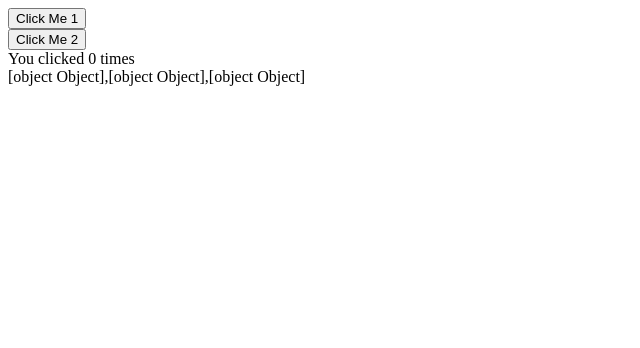
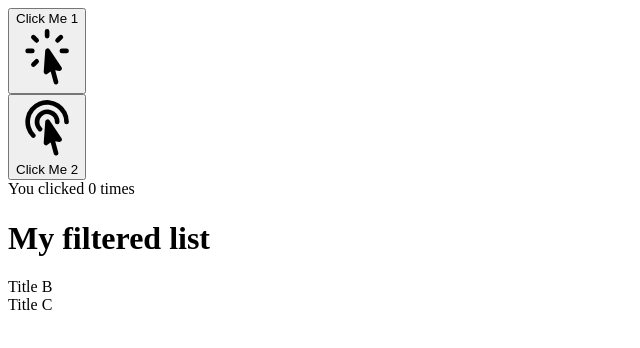
Before and after one commit to rebekahcallkacz/react-lifting-state, a React (Create React App) app: page / in a window 1280 px wide. Shown: the top 348 px of the page, without its empty margins (0-640 px from the left). Built offline with nearby package versions, Linux system fonts and the light colour scheme.

Commit message:
filter demo and children demo

```diff
--- a/src/App.js
+++ b/src/App.js
@@ -1,8 +1,10 @@
 import { React, useState, useEffect } from "react";
 
+import ClickerCircleIcon from "./ClickerCircleIcon";
+import ClickerIcon from "./ClickerIcon";
 import Counter from "./Counter";
 import CounterDisplay from "./CounterDisplay";
-import SortDemo from "./SortDemo";
+import FilterDemo from "./FilterDemo";
 
 // I create custom hooks when I want to be able to reuse them for multiple components
 // It isn't necessary here, but I'm including it for the sake of the demo
@@ -23,18 +25,16 @@ function App() {
 
   return (
     <div>
-      <Counter
-        clickCount={clickCount}
-        setClickCount={setClickCount}
-        label={"Click Me 1"}
-      />
-      <Counter
-        clickCount={clickCount}
-        setClickCount={setClickCount}
-        label={"Click Me 2"}
-      />
+      <Counter clickCount={clickCount} setClickCount={setClickCount}>
+        <div>{"Click Me 1"}</div>
+        <ClickerIcon />
+      </Counter>
+      <Counter clickCount={clickCount} setClickCount={setClickCount}>
+        <ClickerCircleIcon />
+        <div>{"Click Me 2"}</div>
+      </Counter>
       <CounterDisplay clickCount={clickCount} />
-      <SortDemo />
+      <FilterDemo />
     </div>
   );
 }
--- /dev/null
+++ b/src/ClickerCircleIcon.js
@@ -0,0 +1,20 @@
+import React from "react";
+
+const ClickerCircleIcon = () => {
+  return (
+    <svg
+      xmlns="http://www.w3.org/2000/svg"
+      viewBox="0 0 20 20"
+      fill="currentColor"
+      className="w-5 h-5"
+    >
+      <path
+        fillRule="evenodd"
+        d="M6.111 11.89A5.5 5.5 0 1115.501 8 .75.75 0 1017 8a7 7 0 10-11.95 4.95.75.75 0 001.06-1.06zm2.121-5.658a2.5 2.5 0 000 3.536.75.75 0 11-1.06 1.06A4 4 0 1114 8a.75.75 0 01-1.5 0 2.5 2.5 0 00-4.268-1.768zm2.534 1.279a.75.75 0 00-1.37.364l-.492 6.861a.75.75 0 001.204.65l1.043-.799.985 3.678a.75.75 0 001.45-.388l-.978-3.646 1.292.204a.75.75 0 00.74-1.16l-3.874-5.764z"
+        clipRule="evenodd"
+      />
+    </svg>
+  );
+};
+
+export default ClickerCircleIcon;
--- /dev/null
+++ b/src/ClickerIcon.js
@@ -0,0 +1,20 @@
+import React from "react";
+
+const ClickerIcon = () => {
+  return (
+    <svg
+      xmlns="http://www.w3.org/2000/svg"
+      viewBox="0 0 20 20"
+      fill="currentColor"
+      className="w-5 h-5"
+    >
+      <path
+        fillRule="evenodd"
+        d="M10 1a.75.75 0 01.75.75v1.5a.75.75 0 01-1.5 0v-1.5A.75.75 0 0110 1zM5.05 3.05a.75.75 0 011.06 0l1.062 1.06A.75.75 0 116.11 5.173L5.05 4.11a.75.75 0 010-1.06zm9.9 0a.75.75 0 010 1.06l-1.06 1.062a.75.75 0 01-1.062-1.061l1.061-1.06a.75.75 0 011.06 0zM3 8a.75.75 0 01.75-.75h1.5a.75.75 0 010 1.5h-1.5A.75.75 0 013 8zm11 0a.75.75 0 01.75-.75h1.5a.75.75 0 010 1.5h-1.5A.75.75 0 0114 8zm-6.828 2.828a.75.75 0 010 1.061L6.11 12.95a.75.75 0 01-1.06-1.06l1.06-1.06a.75.75 0 011.06 0zm3.594-3.317a.75.75 0 00-1.37.364l-.492 6.861a.75.75 0 001.204.65l1.043-.799.985 3.678a.75.75 0 001.45-.388l-.978-3.646 1.292.204a.75.75 0 00.74-1.16l-3.874-5.764z"
+        clipRule="evenodd"
+      />
+    </svg>
+  );
+};
+
+export default ClickerIcon;
--- a/src/Counter.js
+++ b/src/Counter.js
@@ -1,6 +1,6 @@
 import { React } from "react";
 
-function Counter({ clickCount, setClickCount, label }) {
+function Counter({ children, clickCount, setClickCount }) {
   const handleClick = () => {
     const newClickCount = clickCount + 1;
     // console.log("newClickCount:", newClickCount);
@@ -10,7 +10,7 @@ function Counter({ clickCount, setClickCount, label }) {
 
   return (
     <div>
-      <button onClick={handleClick}>{label ?? "Click Me!"}</button>
+      <button onClick={handleClick}>{children}</button>
     </div>
   );
 }
--- /dev/null
+++ b/src/FilterDemo.js
@@ -0,0 +1,37 @@
+import { React, useEffect, useState } from "react";
+
+const alphaArray = ["dog", "cat", "bird", "hamster"];
+const numArray = [100, 40, 25];
+const dictArray = [
+  { Title: "Title A", date: "11/20/22" },
+  { Title: "Title B", date: "02/02/23" },
+  { Title: "Title C", date: "01/30/23" },
+];
+
+const FilterDemo = () => {
+  const [originalArray, _setOriginalArray] = useState(dictArray);
+  const [displayArray, setDisplayArray] = useState(dictArray);
+
+  useEffect(() => {
+    if (displayArray.length > 2) {
+      const filteredArray = originalArray.filter(
+        (item) => item.Title !== "Title A"
+      );
+      setDisplayArray(filteredArray);
+    }
+  }, [displayArray, originalArray]);
+
+  console.log("original", originalArray);
+  console.log("display", displayArray);
+
+  return (
+    <div>
+      <h1>My filtered list</h1>
+      {displayArray.map((item) => {
+        return <div key={item.Title}>{item.Title}</div>;
+      })}
+    </div>
+  );
+};
+
+export default FilterDemo;
```
